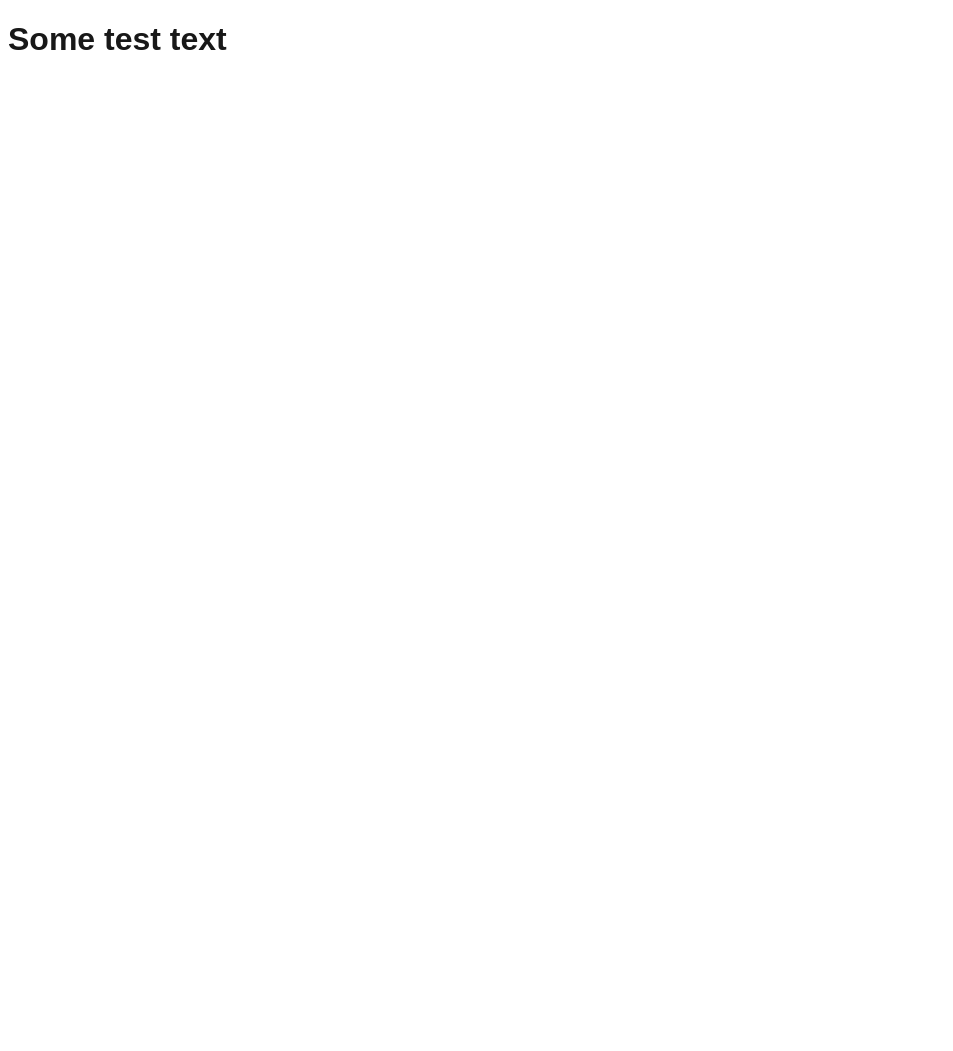
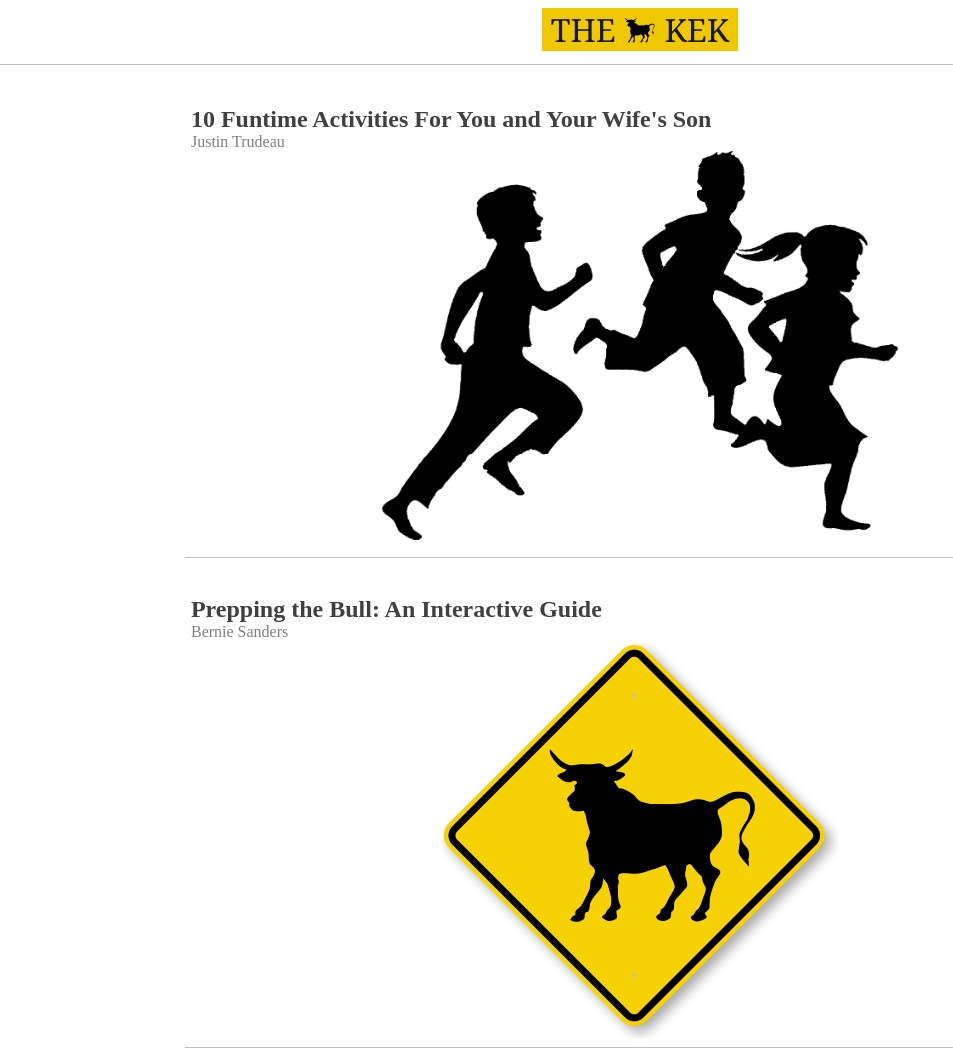
Before and after one commit to thekek/thekek.github.io, a plain HTML site: page index.html in a window 1280 px wide. Shown: the whole page, without its empty margins (0-953 px from the left). Before the commit the page ends 800 px from the top, so only its background shows below. Drawn offline with Linux system fonts and the light colour scheme.

Commit message:
Added content
Added some basic stuff to the page, including text and images.

```diff
--- a/index.html
+++ b/index.html
@@ -3,17 +3,91 @@
 
 <head>
 <title>The Kek</title>
+<link rel="shortcut icon" href="bull.ico">
 <style>
 body {
-      font-family: arial;
+  font-family: futura;
   color: #181818;
+}
+a {
+  text-decoration: none;
+}
+a:hover {
+  text-decoration: underline;
+}
+img {
+  position: relative;
+  display: block;
+  margin-left: auto; margin-right: auto;
+  z-index: -1;
+}
+img.logo {
+  top: 4px;
+  display: inline;
+  z-index: 2;
+}
+.bannerbar {
+  font-family: georgia;
+  font-size: 24pt;
+  text-align: center;
+  background-color: #ffffff;
+  position: fixed;
+  top: 0px; left: 0px; right: 0px;
+  height: 64px;
+  border-style: solid;
+  border-width: 0px 0px 1px 0px;
+  border-color: #c0c0c0;
+}
+.centertext {
+  background-color: #f0c800;
+  margin-left: auto; margin-right: auto;
+  margin-top: 8px;
+  padding-left: 2px; padding-right: 2px;
+  width: 192px;
+}
+.mainbox {
+  width: 72%;
+  margin-left: auto; margin-right: auto;
+  margin-top: 100px;
+}
+.articlebox {
+  padding: 6px;
+  margin-bottom: 32px;
+  display: block;
+  border-style: solid;
+  border-width: 0px 0px 1px 0px;
+  border-color: #c0c0c0;
+}
+.articlename {
+  font-size: 24px;
+  color: #404040;
+  font-weight: bold;
+}
+.authorname {
+  font-size: 16px;
+  color: #808080;
+  font-weight: 100;
 }
 </style>
 </head>
 
 <body>
 
-<h1>Some test text</h1>
+<div class="bannerbar"><div class="centertext">THE <img src="bull.png" class="logo" height="32px"/> KEK</div></div>
+<div class="mainbox">
+  <div class="articlebox">
+    <a href="#" class="articlename">10 Funtime Activities For You and Your Wife's Son</a>
+    <br/>
+    <a href="#" class="authorname">Justin Trudeau</a>
+    <img src="kids.gif" height="400px"/>
+  </div>
+  <div class="articlebox">
+    <a href="#" class="articlename">Prepping the Bull: An Interactive Guide</a>
+    <br/>
+    <a href="#" class="authorname">Bernie Sanders</a>
+    <img src="bull-sign.png" height="400px"/>
+  </div>
+</div>
 
 </body>
 
```
Also changed, not shown: bull-sign.png (added), bull.ico (added), bull.png (added), kids.gif (added). Lines whose indentation alone changed are shown as unchanged.
